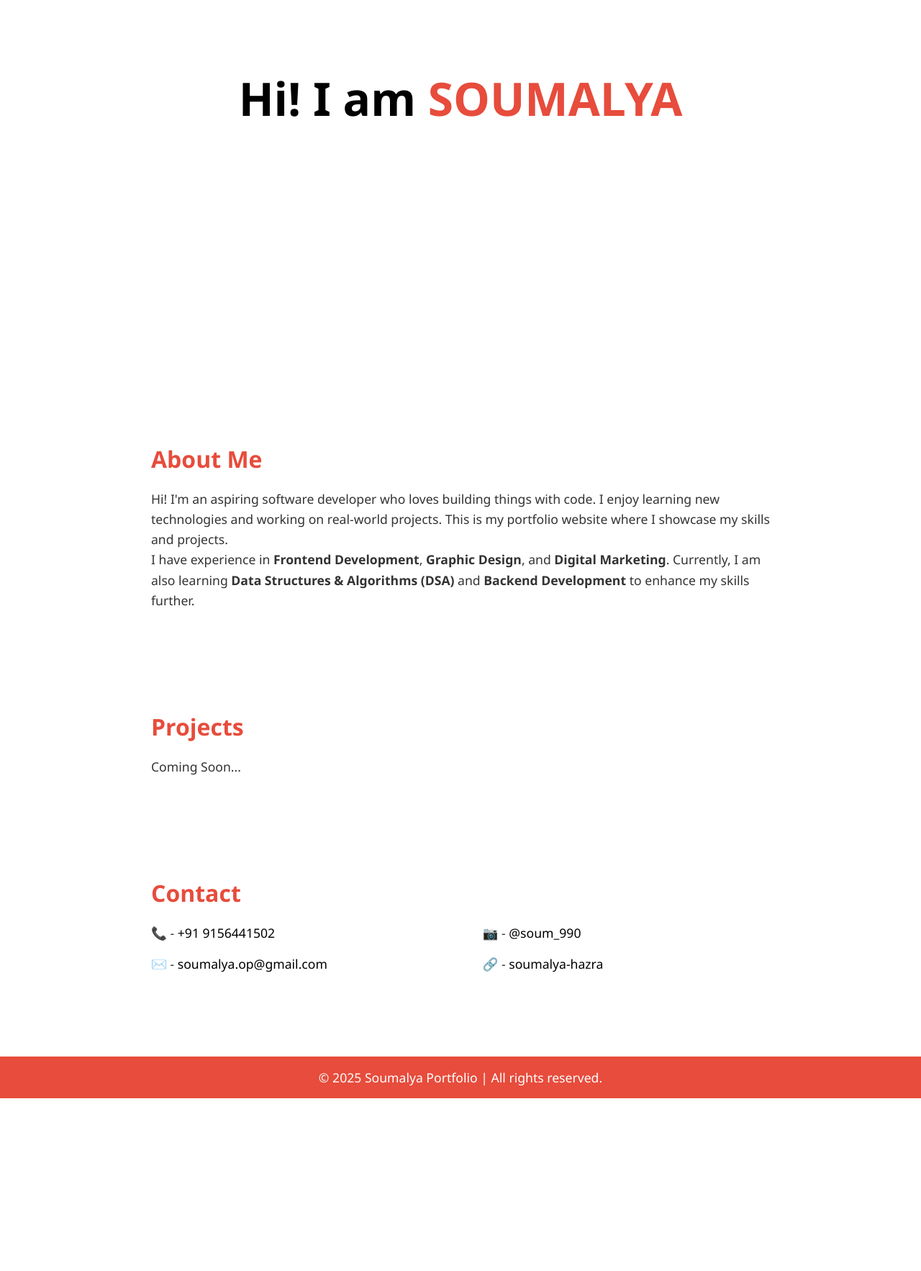
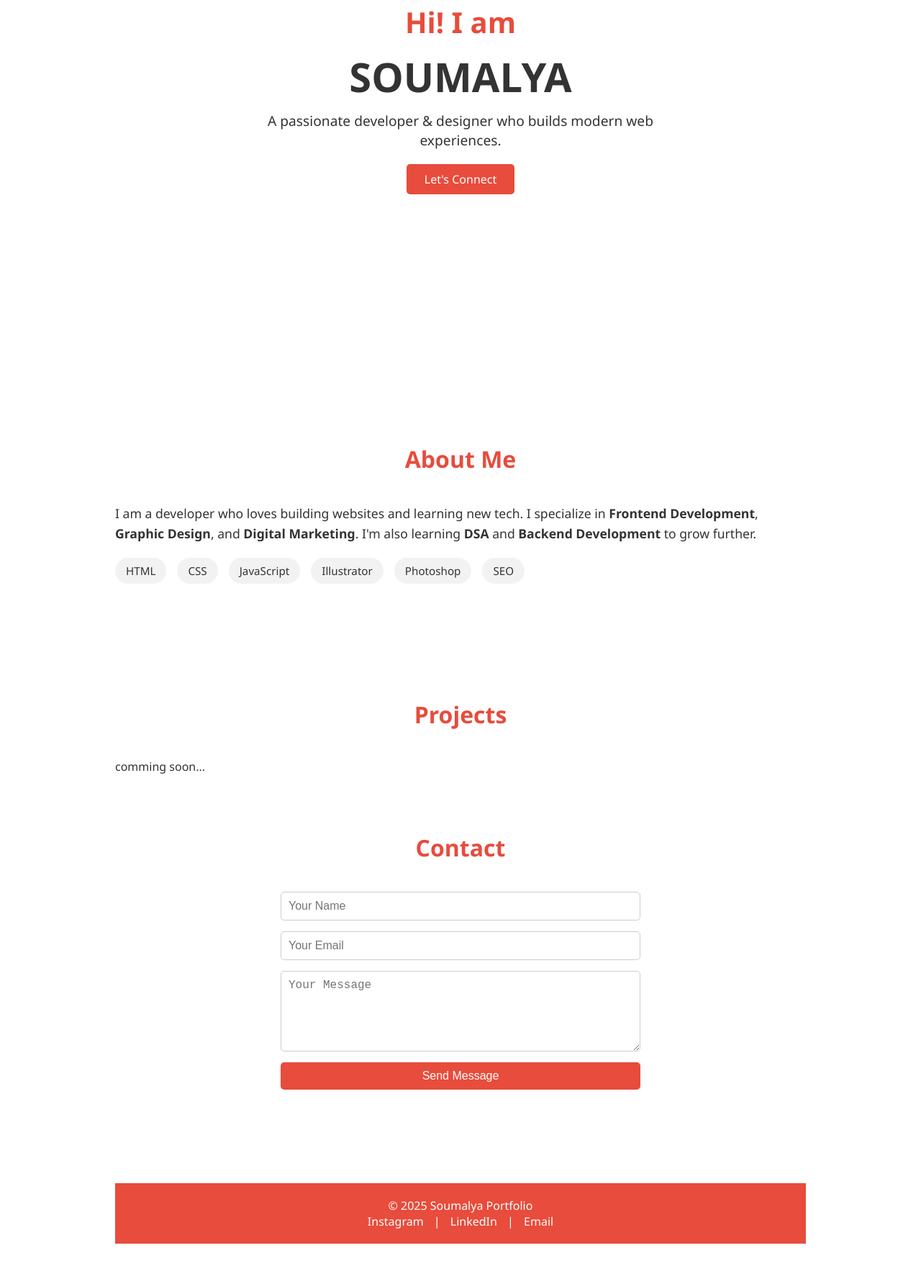
Before and after one commit to Soumalya900/portfolio, a plain HTML site: page index.html in a window 1280 px wide. Shown: the part 264-2030 px from the top of the page at 72% size. Before the commit the page ends 1790 px from the top, so only its background shows below. Drawn offline with Linux system fonts and the light colour scheme.

Commit message:
new tamplet

```diff
--- a/index.html
+++ b/index.html
@@ -6,6 +6,12 @@
     <meta name="viewport" content="width=device-width, initial-scale=1.0" />
     <title>Soumalya | Portfolio</title>
     <style>
+        :root {
+            --primary: #e74c3c;
+            --text: #333;
+            --bg: #fff;
+        }
+
         * {
             margin: 0;
             padding: 0;
@@ -15,128 +21,207 @@
 
         body {
             font-family: 'Segoe UI', sans-serif;
-            background: #ffffff;
-            color: #333;
+            background: var(--bg);
+            color: var(--text);
         }
 
         header {
             position: fixed;
-            top: 0;
             width: 100%;
-            background: #fff;
-            box-shadow: 0 2px 5px rgba(0, 0, 0, 0.1);
-            z-index: 999;
+            background: rgba(255, 255, 255, 0.95);
+            padding: 15px 30px;
             display: flex;
             justify-content: space-between;
             align-items: center;
-            padding: 15px 40px;
+            z-index: 1000;
+            box-shadow: 0 2px 5px rgba(0, 0, 0, 0.1);
         }
 
         header h1 {
-            font-size: 1.5rem;
-            color: #e74c3c;
+            color: var(--primary);
+            font-weight: bold;
+            font-size: 1.8rem;
         }
 
         nav ul {
+            list-style: none;
             display: flex;
-            list-style: none;
             gap: 20px;
         }
 
-        nav ul li a {
+        nav a {
             text-decoration: none;
-            color: #333;
+            color: var(--text);
             font-weight: 500;
-            padding: 8px 12px;
-            border-radius: 5px;
             transition: 0.3s;
         }
 
-        nav ul li a:hover {
-            background: #e74c3c;
-            color: white;
+        nav a:hover {
+            color: var(--primary);
         }
 
         .hero {
-            height: 100vh;
+            min-height: 100vh;
             display: flex;
+            flex-direction: column;
             justify-content: center;
             align-items: center;
-            font-size: 4rem;
-            font-weight: bold;
-            color: #e74c3c;
             text-align: center;
-            padding-top: 60px;
+            padding: 0 20px;
+        }
+
+        .hero h2 {
+            font-size: 2.5rem;
+            color: var(--primary);
+        }
+
+        .hero h1 {
+            font-size: 3.5rem;
+            margin: 10px 0;
+        }
+
+        .hero p {
+            font-size: 1.2rem;
+            max-width: 600px;
+        }
+
+        .hero a {
+            margin-top: 20px;
+            display: inline-block;
+            padding: 10px 25px;
+            background: var(--primary);
+            color: white;
+            border-radius: 5px;
+            text-decoration: none;
+            transition: background 0.3s;
+        }
+
+        .hero a:hover {
+            background: #c0392b;
         }
 
         section {
-            padding: 80px 20px 60px;
-            max-width: 900px;
+            padding: 80px 20px;
+            max-width: 1000px;
             margin: auto;
         }
 
-        h2 {
-            color: #e74c3c;
-            margin-bottom: 20px;
+        h2.section-title {
+            text-align: center;
+            color: var(--primary);
+            margin-bottom: 40px;
             font-size: 2rem;
         }
 
-        p,
-        ul {
+        .about p {
             font-size: 1.1rem;
             line-height: 1.6;
         }
 
-        ul li {
-            margin-bottom: 10px;
+        .skills {
+            display: flex;
+            flex-wrap: wrap;
+            gap: 15px;
+            margin-top: 20px;
+        }
+
+        .skills span {
+            background: #f2f2f2;
+            padding: 8px 15px;
+            border-radius: 20px;
+            font-size: 0.95rem;
+        }
+
+        .projects-grid {
+            display: grid;
+            grid-template-columns: repeat(auto-fit, minmax(250px, 1fr));
+            gap: 25px;
+        }
+
+        .project-card {
+            padding: 20px;
+            border: 1px solid #ddd;
+            border-radius: 10px;
+            transition: 0.3s;
+        }
+
+        .project-card:hover {
+            box-shadow: 0 2px 8px rgba(0, 0, 0, 0.1);
+        }
+
+        .contact-form {
+            display: flex;
+            flex-direction: column;
+            gap: 15px;
+            max-width: 500px;
+            margin: auto;
+        }
+
+        .contact-form input,
+        .contact-form textarea {
+            padding: 10px;
+            border: 1px solid #ccc;
+            border-radius: 5px;
+            font-size: 1rem;
+            resize: vertical;
+        }
+
+        .contact-form button {
+            padding: 10px;
+            background: var(--primary);
+            color: white;
+            border: none;
+            border-radius: 5px;
+            font-size: 1rem;
+            cursor: pointer;
+        }
+
+        .contact-form button:hover {
+            background: #c0392b;
         }
 
         footer {
-            background: #e74c3c;
+            background: var(--primary);
             color: white;
             text-align: center;
-            padding: 15px;
-            margin-top: 40px;
+            padding: 20px 10px;
+            margin-top: 50px;
+        }
+
+        footer a {
+            color: white;
+            margin: 0 10px;
+            text-decoration: none;
         }
 
         @media (max-width: 768px) {
-            header {
-                flex-direction: column;
-                align-items: flex-start;
+            .hero h1 {
+                font-size: 2.5rem;
+            }
+
+            .hero h2 {
+                font-size: 1.5rem;
             }
 
             nav ul {
                 flex-direction: column;
                 gap: 10px;
-                margin-top: 10px;
+                display: none;
+            }
+
+            nav.active ul {
+                display: flex;
+            }
+
+            .menu-btn {
+                display: block;
+                font-size: 1.8rem;
+                cursor: pointer;
             }
         }
 
-        .contact-container {
-            display: flex;
-            flex-wrap: wrap;
-            justify-content: space-between;
-            align-items: flex-start;
-            gap: 30px;
-            margin-top: 20px;
-        }
-
-        .contact-column {
-            flex: 1;
-            min-width: 200px;
-        }
-
-        .contact-column p {
-            font-size: 1.1rem;
-            margin-bottom: 15px;
-            display: flex;
-            align-items: center;
-        }
-
-        .contact-divider {
-            width: 1px;
-            background-color: #999;
-            height: auto;
+        .menu-btn {
+            display: none;
         }
     </style>
 </head>
@@ -144,55 +229,67 @@
 <body>
 
     <header>
-        <h1>PORTFOLIO</h1>
-        <nav>
+        <h1>Soumalya</h1>
+        <div class="menu-btn" onclick="toggleMenu()">☰</div>
+        <nav id="nav">
             <ul>
                 <li><a href="#about">About</a></li>
-                <li><a href="#projects">Project</a></li>
+                <li><a href="#projects">Projects</a></li>
                 <li><a href="#contact">Contact</a></li>
             </ul>
         </nav>
     </header>
 
-    <section class="hero">
-        <span style="color: black;">Hi! I am</span> <span style="color: #e74c3c;"> &nbsp;SOUMALYA</span>
+    <section class="hero" id="hero">
+        <h2>Hi! I am</h2>
+        <h1>SOUMALYA</h1>
+        <p>A passionate developer & designer who builds modern web experiences.</p>
+        <a href="#contact">Let's Connect</a>
     </section>
 
-    <section id="about">
-        <h2>About Me</h2>
-        <p>Hi! I'm an aspiring software developer who loves building things with code. I enjoy learning new technologies
-            and working on real-world projects. This is my portfolio website where I showcase my skills and projects.
-        </p>
-        <p>I have experience in <strong>Frontend Development</strong>, <strong>Graphic Design</strong>, and
-            <strong>Digital Marketing</strong>. Currently, I am also learning <strong>Data Structures & Algorithms
-                (DSA)</strong> and <strong>Backend Development</strong> to enhance my skills further.
-        </p>
+    <section class="about" id="about">
+        <h2 class="section-title">About Me</h2>
+        <p>I am a developer who loves building websites and learning new tech. I specialize in <strong>Frontend
+                Development</strong>, <strong>Graphic Design</strong>, and <strong>Digital Marketing</strong>. I'm also
+            learning <strong>DSA</strong> and <strong>Backend Development</strong> to grow further.</p>
+        <div class="skills">
+            <span>HTML</span>
+            <span>CSS</span>
+            <span>JavaScript</span>
+            <span>Illustrator</span>
+            <span>Photoshop</span>
+            <span>SEO</span>
+        </div>
     </section>
 
     <section id="projects">
-        <h2>Projects</h2>
-        <p>Coming Soon...</p>
-    </section>
+        <h2 class="section-title">Projects</h2>
+        comming soon...
 
-    <section id="contact">
-        <h2>Contact</h2>
-        <div class="contact-container">
-            <div class="contact-column">
-                <p>📞 - <a href="https://api.whatsapp.com/send/?phone=9156441502&text&type=phone_number&app_absent=0" target="_blank" style="text-decoration: none;color: black;">&nbsp;+91 9156441502</a></p>
-                <p>✉️ - <a href="mailto:soumalya.op@gmail.com" target="_blank" style="text-decoration: none;color: black;">&nbsp;soumalya.op@gmail.com</a></p>
+        <section id="contact">
+            <h2 class="section-title">Contact</h2>
+            <form class="contact-form">
+                <input type="text" placeholder="Your Name" required />
+                <input type="email" placeholder="Your Email" required />
+                <textarea rows="5" placeholder="Your Message" required></textarea>
+                <button type="submit">Send Message</button>
+            </form>
+        </section>
 
-            </div>
-            <div class="contact-divider"></div>
-            <div class="contact-column">
-                <p>📷 - <a href="https://www.instagram.com/soum_990?igsh=MTlwODZvMmVoNGgxOQ==" target="_blank" style="text-decoration: none;color: black;">&nbsp;@soum_990</a></p>
-                <p>🔗 - <a href="https://www.linkedin.com/in/soumalya-hazra" target="_blank" style="text-decoration: none;color: black;">&nbsp;soumalya-hazra</a></p>
-            </div>
-        </div>
-    </section>
+        <footer>
+            <p>© 2025 Soumalya Portfolio</p>
+            <p>
+                <a href="https://instagram.com/soum_990" target="_blank">Instagram</a> |
+                <a href="https://www.linkedin.com/in/soumalya-hazra" target="_blank">LinkedIn</a> |
+                <a href="mailto:soumalya.op@gmail.com">Email</a>
+            </p>
+        </footer>
 
-    <footer>
-        <p>© 2025 Soumalya Portfolio | All rights reserved.</p>
-    </footer>
+        <script>
+            function toggleMenu() {
+                document.getElementById('nav').classList.toggle('active');
+            }
+        </script>
 
 </body>
 
```
